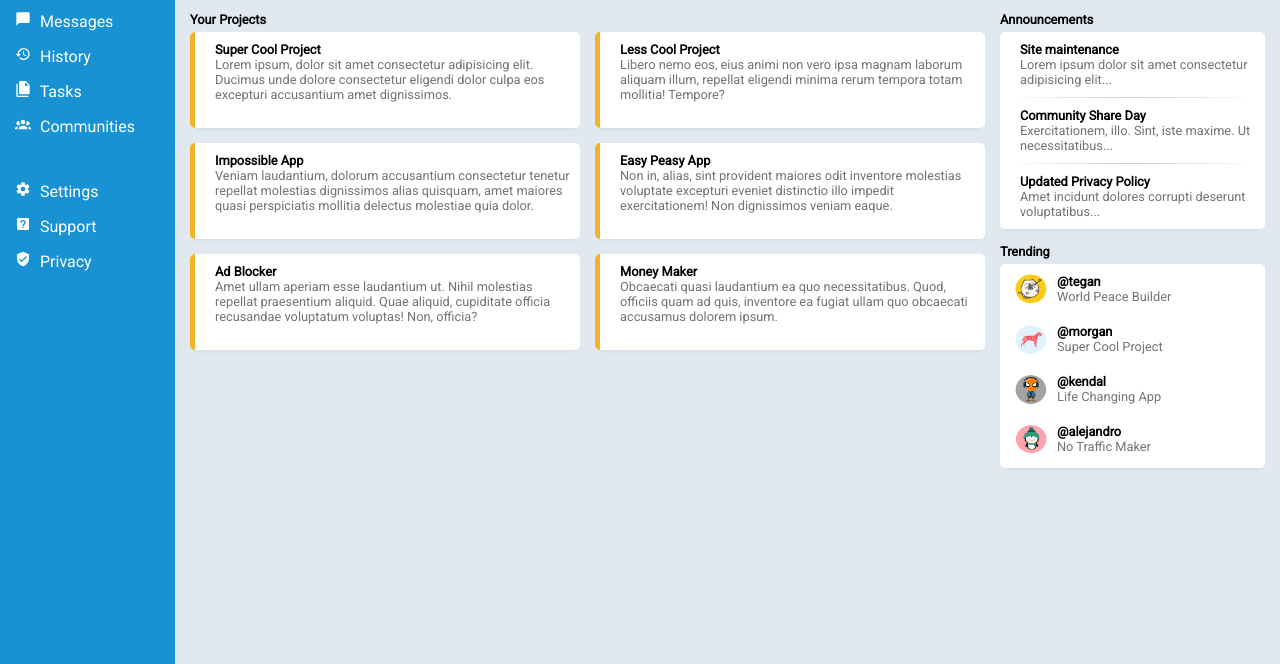
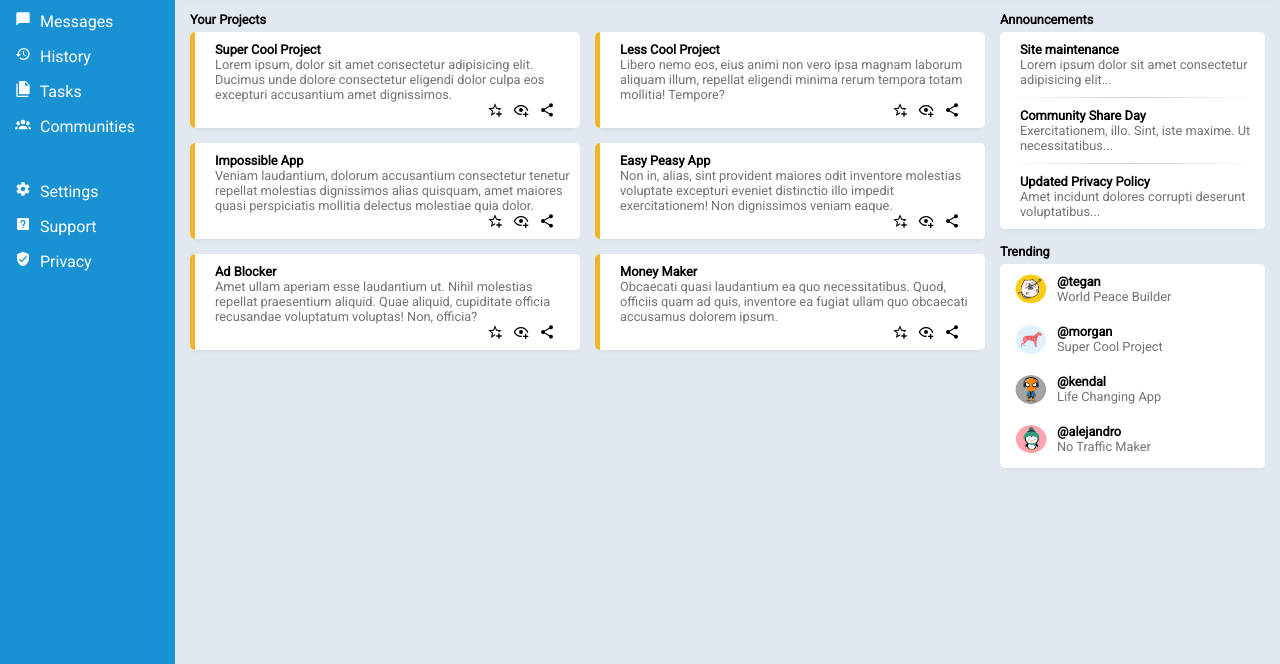
Before and after one commit to miguelruizc/admin-dashboard, a plain HTML site: page index.html in a window 1280 px wide. Shown: the part 136-800 px from the top of the page. Drawn offline with Linux system fonts and the light colour scheme; the site is published under a folder, as on GitHub Pages, so addresses that start at the root find nothing.

Commit message:
Add missing part of the last commit bug fix

```diff
--- a/index.html
+++ b/index.html
@@ -53,9 +53,9 @@
                             <p>Lorem ipsum, dolor sit amet consectetur adipisicing elit. Ducimus unde dolore consectetur eligendi dolor culpa eos excepturi accusantium amet dignissimos.</p>
                         </div>
                         <div class="project-buttons">
-                            <img src="/images/star.svg" class="menu-img">
-                            <img src="/images/eye.svg" class="menu-img">
-                            <img src="/images/share.svg" class="menu-img">
+                            <img src="images/star.svg" class="menu-img">
+                            <img src="images/eye.svg" class="menu-img">
+                            <img src="images/share.svg" class="menu-img">
                             </div>
                     </div>
                     <div class="project">
@@ -64,9 +64,9 @@
                             <p>Libero nemo eos, eius animi non vero ipsa magnam laborum aliquam illum, repellat eligendi minima rerum tempora totam mollitia! Tempore?</p>
                         </div>
                         <div class="project-buttons">
-                            <img src="/images/star.svg" class="menu-img">
-                            <img src="/images/eye.svg" class="menu-img">
-                            <img src="/images/share.svg" class="menu-img">
+                            <img src="images/star.svg" class="menu-img">
+                            <img src="images/eye.svg" class="menu-img">
+                            <img src="images/share.svg" class="menu-img">
                             </div>
                     </div>
                     <div class="project">
@@ -75,9 +75,9 @@
                             <p>Veniam laudantium, dolorum accusantium consectetur tenetur repellat molestias dignissimos alias quisquam, amet maiores quasi perspiciatis mollitia delectus molestiae quia dolor.</p>
                         </div>
                         <div class="project-buttons">
-                            <img src="/images/star.svg" class="menu-img">
-                            <img src="/images/eye.svg" class="menu-img">
-                            <img src="/images/share.svg" class="menu-img">
+                            <img src="images/star.svg" class="menu-img">
+                            <img src="images/eye.svg" class="menu-img">
+                            <img src="images/share.svg" class="menu-img">
                             </div>
                     </div>
                     <div class="project">
@@ -86,9 +86,9 @@
                             <p>Non in, alias, sint provident maiores odit inventore molestias voluptate excepturi eveniet distinctio illo impedit exercitationem! Non dignissimos veniam eaque.</p>
                         </div>
                         <div class="project-buttons">
-                            <img src="/images/star.svg" class="menu-img">
-                            <img src="/images/eye.svg" class="menu-img">
-                            <img src="/images/share.svg" class="menu-img">
+                            <img src="images/star.svg" class="menu-img">
+                            <img src="images/eye.svg" class="menu-img">
+                            <img src="images/share.svg" class="menu-img">
                             </div>
                     </div>
                     <div class="project">
@@ -97,9 +97,9 @@
                             <p>Amet ullam aperiam esse laudantium ut. Nihil molestias repellat praesentium aliquid. Quae aliquid, cupiditate officia recusandae voluptatum voluptas! Non, officia?</p>
                         </div>
                         <div class="project-buttons">
-                            <img src="/images/star.svg" class="menu-img">
-                            <img src="/images/eye.svg" class="menu-img">
-                            <img src="/images/share.svg" class="menu-img">
+                            <img src="images/star.svg" class="menu-img">
+                            <img src="images/eye.svg" class="menu-img">
+                            <img src="images/share.svg" class="menu-img">
                             </div>
                     </div>
                     <div class="project">
@@ -108,9 +108,9 @@
                             <p>Obcaecati quasi laudantium ea quo necessitatibus. Quod, officiis quam ad quis, inventore ea fugiat ullam quo obcaecati accusamus dolorem ipsum.</p>
                         </div>
                         <div class="project-buttons">
-                            <img src="/images/star.svg" class="menu-img">
-                            <img src="/images/eye.svg" class="menu-img">
-                            <img src="/images/share.svg" class="menu-img">
+                            <img src="images/star.svg" class="menu-img">
+                            <img src="images/eye.svg" class="menu-img">
+                            <img src="images/share.svg" class="menu-img">
                             </div>
                     </div>
                 </div>
```
